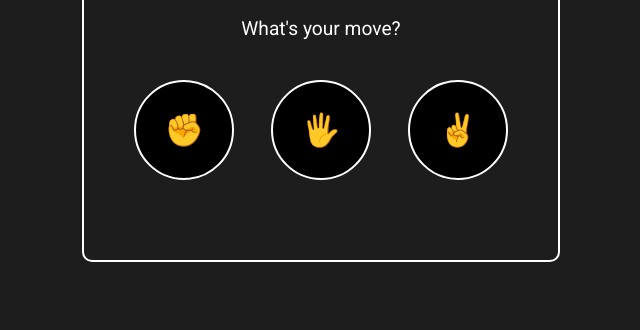
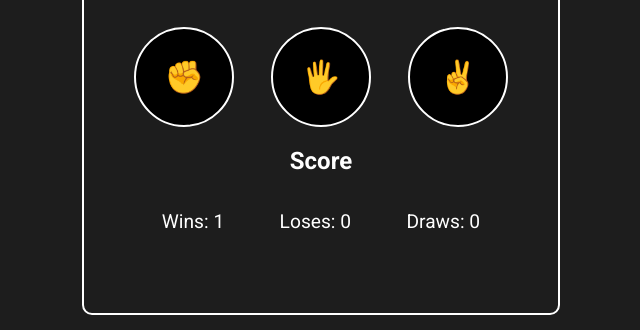
Before and after one commit to Infamous003/rock-paper-scissors-project, a plain HTML site: page index.html in a window 1280 px wide. Both pictures are taken after a click on the button "🖐️". Shown: the part 470-800 px from the top of the page, without its empty margins (319-959 px from the left). Drawn offline with Linux system fonts and the light colour scheme.

Commit message:
Add score system

```diff
--- a/index.html
+++ b/index.html
@@ -52,6 +52,14 @@
           ✌️
         </button>
       </div>
+      <div class="score-div" style="text-align: center;">
+        <div style="width: 100%;">
+          <h4 style="font-size: 1.5rem;padding-bottom: 25px;">Score</h4>
+        </div>
+        <p class="score">Wins: <span class="wins-digit"></span></p>
+        <p class="score">Loses: <span class="loses-digit"></span></p>
+        <p class="score">Draws: <span class="draws-digit"></span></p>
+      </div>
       <script src="script.js"></script>
 
     </div>
--- a/script.js
+++ b/script.js
@@ -1,3 +1,21 @@
+let score = {
+  wins: 0,
+  loses: 0,
+  ties: 0
+};
+
+function showScore() {
+  let winsElement = document.querySelector('.wins-digit');
+  winsElement.innerText = `${score.wins}`;
+
+  let losesElement = document.querySelector('.loses-digit');
+  losesElement.innerText = `${score.loses}`;
+
+  let drawsElement = document.querySelector('.draws-digit');
+  drawsElement.innerText = `${score.ties}`;
+
+}
+
 //     This function returns the player move     //
 function getPlayerMove(playerMove) {
   return playerMove;
@@ -37,27 +55,35 @@ function playGame(playerMove, computerMove) {
 
   if(playerMove === computerMove) {
     resultElement.innerHTML = 'Draw';
+    score.ties++;
   }else{
     if(playerMove === '✊') {
       if(computerMove === '🖐️'){
         resultElement.innerText = 'You lose';
+        score.loses++;
       }else {
         resultElement.innerText = 'You win';
+        score.wins++;
       }
     }else if(playerMove === '🖐️'){
       if(computerMove === '✊'){
         resultElement.innerText = 'You win';
+        score.wins++;
       }else{
         resultElement.innerText = 'You lose';
+        score.loses++;
       }
     }else if(playerMove === '✌️') {
       if(computerMove === '✊'){
         resultElement.innerText = 'You lose';
+        score.loses++;
       }else {
         resultElement.innerText = 'You win';
+        score.wins++;
       }
     }
   }
+  showScore();
 }
 
 /*                      My first approach to do solve this project                                                */
--- a/styles.css
+++ b/styles.css
@@ -109,3 +109,17 @@ button:active {
   justify-content: space-between;
   padding-top: 20px;
 }
+
+/*              Score division               */
+
+.score-div {
+  display: flex;
+  flex-wrap: wrap;
+  flex-direction: row;
+  row-gap: 10px;
+  justify-content: space-around;
+}
+
+.score {
+  font-size: 1.2rem;
+}
```
